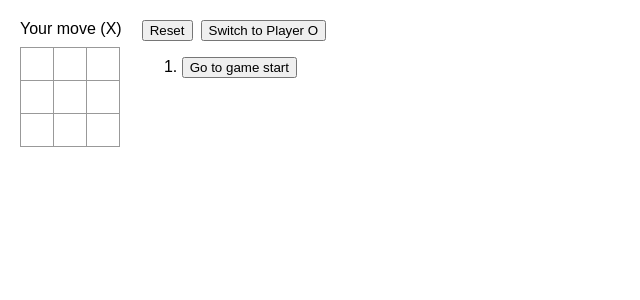
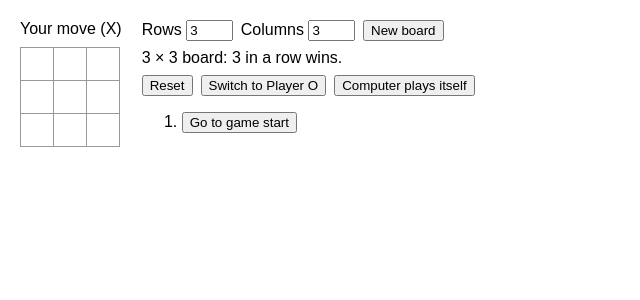
Before and after one commit to johnleevidomingo/react-tic-tac-toe, a React (Vite) app: page / in a window 1280 px wide. Shown: the top 300 px of the page, without its empty margins (0-640 px from the left). Built offline with nearby package versions, Linux system fonts and the light colour scheme.

Commit message:
Challenge 6: adjustable board size with generalized win check and computer player

```diff
--- a/src/App.jsx
+++ b/src/App.jsx
@@ -1,4 +1,18 @@
-import { useState } from 'react';
+import { useEffect, useState } from 'react';
+import {
+  calculateWinner,
+  createBoard,
+  findBestMove,
+  isBoardFull,
+  isGameOver,
+  nextPlayer,
+  otherPlayer,
+  winLength,
+} from './gameLogic';
+
+const MIN_SIZE = 1;
+const MAX_SIZE = 7;
+const AUTOPLAY_DELAY_MS = 400;
 
 function Square({ value, onSquareClick }) {
   return (
@@ -8,26 +22,74 @@ function Square({ value, onSquareClick }) {
   );
 }
 
-function Board({ squares, status, onSquareClick }) {
+function Board({ squares, rows, cols, status, onSquareClick }) {
+  const boardRows = [];
+  for (let row = 0; row < rows; row++) {
+    const rowSquares = [];
+    for (let col = 0; col < cols; col++) {
+      const i = row * cols + col;
+      rowSquares.push(<Square key={i} value={squares[i]} onSquareClick={() => onSquareClick(i)} />);
+    }
+    boardRows.push(
+      <div key={row} className="board-row">
+        {rowSquares}
+      </div>
+    );
+  }
   return (
     <>
       <div className="status">{status}</div>
-      <div className="board-row">
-        <Square value={squares[0]} onSquareClick={() => onSquareClick(0)} />
-        <Square value={squares[1]} onSquareClick={() => onSquareClick(1)} />
-        <Square value={squares[2]} onSquareClick={() => onSquareClick(2)} />
-      </div>
-      <div className="board-row">
-        <Square value={squares[3]} onSquareClick={() => onSquareClick(3)} />
-        <Square value={squares[4]} onSquareClick={() => onSquareClick(4)} />
-        <Square value={squares[5]} onSquareClick={() => onSquareClick(5)} />
-      </div>
-      <div className="board-row">
-        <Square value={squares[6]} onSquareClick={() => onSquareClick(6)} />
-        <Square value={squares[7]} onSquareClick={() => onSquareClick(7)} />
-        <Square value={squares[8]} onSquareClick={() => onSquareClick(8)} />
-      </div>
+      {boardRows}
     </>
+  );
+}
+
+function clampSize(value) {
+  const n = Math.round(Number(value));
+  if (Number.isNaN(n)) {
+    return MIN_SIZE;
+  }
+  return Math.min(MAX_SIZE, Math.max(MIN_SIZE, n));
+}
+
+// Rows and columns inputs. The board only changes when you press the button.
+function BoardSizeForm({ rows, cols, onResize }) {
+  const [draftRows, setDraftRows] = useState(String(rows));
+  const [draftCols, setDraftCols] = useState(String(cols));
+
+  function handleSubmit(event) {
+    event.preventDefault();
+    const nextRows = clampSize(draftRows);
+    const nextCols = clampSize(draftCols);
+    setDraftRows(String(nextRows));
+    setDraftCols(String(nextCols));
+    onResize(nextRows, nextCols);
+  }
+
+  return (
+    <form className="size-form" onSubmit={handleSubmit}>
+      <label>
+        Rows{' '}
+        <input
+          type="number"
+          min={MIN_SIZE}
+          max={MAX_SIZE}
+          value={draftRows}
+          onChange={(event) => setDraftRows(event.target.value)}
+        />
+      </label>
+      <label>
+        Columns{' '}
+        <input
+          type="number"
+          min={MIN_SIZE}
+          max={MAX_SIZE}
+          value={draftCols}
+          onChange={(event) => setDraftCols(event.target.value)}
+        />
+      </label>
+      <button type="submit">New board</button>
+    </form>
   );
 }
 
@@ -40,31 +102,33 @@ function SwitchPlayerButton({ humanPlayer, disabled, onSwitch }) {
 }
 
 export default function Game() {
-  // Each history entry is the board after one of your actions (a move or a switch)
-  // plus the computer's reply.
-  const [history, setHistory] = useState([Array(9).fill(null)]);
+  // Each history entry is a board and its size, after one of your actions (a move or a switch)
+  // plus the computer's reply, or after one computer move while it plays itself.
+  const [history, setHistory] = useState([{ squares: createBoard(3, 3), rows: 3, cols: 3 }]);
   const [currentMove, setCurrentMove] = useState(0);
   // The side you control. The computer always plays the other side.
   const [humanPlayer, setHumanPlayer] = useState('X');
-  const currentSquares = history[currentMove];
-  const gameOver = isGameOver(currentSquares);
+  const [autoPlaying, setAutoPlaying] = useState(false);
+  const { squares: currentSquares, rows, cols } = history[currentMove];
+  const gameOver = isGameOver(currentSquares, rows, cols);
 
   function handlePlay(nextSquares) {
-    const nextHistory = [...history.slice(0, currentMove + 1), nextSquares];
+    const nextHistory = [...history.slice(0, currentMove + 1), { squares: nextSquares, rows, cols }];
     setHistory(nextHistory);
     setCurrentMove(nextHistory.length - 1);
   }
 
   function handleSquareClick(i) {
-    if (gameOver || currentSquares[i]) {
+    if (gameOver || autoPlaying || currentSquares[i]) {
       return;
     }
     const nextSquares = currentSquares.slice();
     nextSquares[i] = humanPlayer;
 
     // The computer answers for the other side, unless your move ended the game.
-    if (!isGameOver(nextSquares)) {
-      nextSquares[findBestMove(nextSquares, otherPlayer(humanPlayer))] = otherPlayer(humanPlayer);
+    if (!isGameOver(nextSquares, rows, cols)) {
+      const computer = otherPlayer(humanPlayer);
+      nextSquares[findBestMove(nextSquares, rows, cols, computer)] = computer;
     }
     handlePlay(nextSquares);
   }
@@ -75,34 +139,73 @@ export default function Game() {
       return;
     }
     const nextSquares = currentSquares.slice();
-    nextSquares[findBestMove(nextSquares, humanPlayer)] = humanPlayer;
+    nextSquares[findBestMove(nextSquares, rows, cols, humanPlayer)] = humanPlayer;
     setHumanPlayer(otherPlayer(humanPlayer));
     handlePlay(nextSquares);
   }
 
+  // While autoplay is on, the computer makes one move for whoever is next every AUTOPLAY_DELAY_MS.
+  useEffect(() => {
+    if (!autoPlaying) {
+      return;
+    }
+    if (gameOver) {
+      setAutoPlaying(false);
+      setHumanPlayer(nextPlayer(currentSquares));
+      return;
+    }
+    const timer = setTimeout(() => {
+      const player = nextPlayer(currentSquares);
+      const nextSquares = currentSquares.slice();
+      nextSquares[findBestMove(nextSquares, rows, cols, player)] = player;
+      handlePlay(nextSquares);
+    }, AUTOPLAY_DELAY_MS);
+    return () => clearTimeout(timer);
+  });
+
+  function toggleAutoPlay() {
+    if (autoPlaying) {
+      // Stopping hands you whichever side is due to move.
+      setHumanPlayer(nextPlayer(currentSquares));
+    }
+    setAutoPlaying(!autoPlaying);
+  }
+
+  // Changing the board size starts a new game on the new board.
+  function handleResize(nextRows, nextCols) {
+    setHistory([{ squares: createBoard(nextRows, nextCols), rows: nextRows, cols: nextCols }]);
+    setCurrentMove(0);
+    setHumanPlayer('X');
+    setAutoPlaying(false);
+  }
+
   function jumpTo(nextMove) {
     setCurrentMove(nextMove);
+    setAutoPlaying(false);
     // After time travel you control whichever side is due to move.
-    setHumanPlayer(nextPlayer(history[nextMove]));
+    setHumanPlayer(nextPlayer(history[nextMove].squares));
   }
 
   function handleReset() {
-    setHistory([Array(9).fill(null)]);
+    setHistory([{ squares: createBoard(rows, cols), rows, cols }]);
     setCurrentMove(0);
     setHumanPlayer('X');
+    setAutoPlaying(false);
   }
 
-  const winner = calculateWinner(currentSquares);
+  const winner = calculateWinner(currentSquares, rows, cols);
   let status;
   if (winner) {
     status = 'Winner: ' + winner;
   } else if (isBoardFull(currentSquares)) {
     status = 'Draw';
+  } else if (autoPlaying) {
+    status = 'Computer is playing ' + nextPlayer(currentSquares);
   } else {
     status = 'Your move (' + humanPlayer + ')';
   }
 
-  const moves = history.map((squares, move) => {
+  const moves = history.map((entry, move) => {
     let description;
     if (move > 0) {
       description = 'Go to move #' + move;
@@ -119,99 +222,32 @@ export default function Game() {
   return (
     <div className="game">
       <div className="game-board">
-        <Board squares={currentSquares} status={status} onSquareClick={handleSquareClick} />
+        <Board
+          squares={currentSquares}
+          rows={rows}
+          cols={cols}
+          status={status}
+          onSquareClick={handleSquareClick}
+        />
       </div>
       <div className="game-info">
+        <BoardSizeForm rows={rows} cols={cols} onResize={handleResize} />
+        <p className="rule">
+          {rows} × {cols} board: {winLength(rows, cols)} in a row wins.
+        </p>
         <div className="controls">
           <button onClick={handleReset}>Reset</button>
-          <SwitchPlayerButton humanPlayer={humanPlayer} disabled={gameOver} onSwitch={handleSwitch} />
+          <SwitchPlayerButton
+            humanPlayer={humanPlayer}
+            disabled={gameOver || autoPlaying}
+            onSwitch={handleSwitch}
+          />
+          <button onClick={toggleAutoPlay} disabled={gameOver && !autoPlaying}>
+            {autoPlaying ? 'Stop' : 'Computer plays itself'}
+          </button>
         </div>
         <ol>{moves}</ol>
       </div>
     </div>
   );
 }
-
-// Matches any win in the 9-character board string (rows, columns, both diagonals).
-// Empty squares are written as '-' so every square takes exactly one character.
-const re = /^(?:(?:...){0,2}([OX])\1\1|.{0,2}([OX])..\2..\2|([OX])...\3...\3|..([OX]).\4.\4)/g;
-
-export function calculateWinner(squares) {
-  const board = squares.map((square) => square ?? '-').join('');
-  // The g flag makes re remember where its last match ended, so reset it before each use.
-  re.lastIndex = 0;
-  const match = re.exec(board);
-  if (!match) {
-    return null;
-  }
-  // Exactly one of the four capture groups is filled: the winning player.
-  return match[1] || match[2] || match[3] || match[4];
-}
-
-function isBoardFull(squares) {
-  return squares.every((square) => square !== null);
-}
-
-export function isGameOver(squares) {
-  return calculateWinner(squares) !== null || isBoardFull(squares);
-}
-
-export function otherPlayer(player) {
-  return player === 'X' ? 'O' : 'X';
-}
-
-// X always moves first, so it is X's turn whenever both sides have the same number of marks.
-export function nextPlayer(squares) {
-  const xCount = squares.filter((square) => square === 'X').length;
-  const oCount = squares.filter((square) => square === 'O').length;
-  return xCount === oCount ? 'X' : 'O';
-}
-
-// Scores a board from X's point of view: positive means X wins, negative means O wins, 0 is a draw.
-// Faster wins (smaller depth) score higher, so the computer finishes a won game instead of stalling.
-export function minimax(board, depth, isMaximizing) {
-  const winner = calculateWinner(board);
-  if (winner === 'X') {
-    return 10 - depth;
-  }
-  if (winner === 'O') {
-    return depth - 10;
-  }
-  if (isBoardFull(board)) {
-    return 0;
-  }
-
-  // X is the maximizing player, O the minimizing one.
-  let bestScore = isMaximizing ? -Infinity : Infinity;
-  const player = isMaximizing ? 'X' : 'O';
-  for (let i = 0; i < board.length; i++) {
-    if (board[i] === null) {
-      board[i] = player;
-      const score = minimax(board, depth + 1, !isMaximizing);
-      board[i] = null; // undo the move
-      bestScore = isMaximizing ? Math.max(bestScore, score) : Math.min(bestScore, score);
-    }
-  }
-  return bestScore;
-}
-
-// Tries every open square for player and returns the one minimax rates best.
-export function findBestMove(squares, player) {
-  const board = squares.slice();
-  // minimax scores favor X, so flip the sign for O: the highest score is then always best for player.
-  const sign = player === 'X' ? 1 : -1;
-  let bestMove = -1;
-  let bestScore = -Infinity;
-  for (let i = 0; i < board.length; i++) {
-    if (board[i] === null) {
-      board[i] = player;
-      const score = sign * minimax(board, 1, player !== 'X');
-      board[i] = null; // undo the move
-      if (score > bestScore) {
-        bestScore = score;
-        bestMove = i;
-      }
-    }
-  }
-  return bestMove;
-}
--- /dev/null
+++ b/src/gameLogic.js
@@ -0,0 +1,227 @@
+// Game rules and the computer player for a rows x cols board.
+// The board is a flat array read row by row: the square at (row, col) is squares[row * cols + col].
+// A player wins with min(rows, cols) of their marks in a row, column or diagonal.
+
+export function createBoard(rows, cols) {
+  return Array(rows * cols).fill(null);
+}
+
+export function winLength(rows, cols) {
+  return Math.min(rows, cols);
+}
+
+export function otherPlayer(player) {
+  return player === 'X' ? 'O' : 'X';
+}
+
+// X always moves first, so it is X's turn whenever both sides have the same number of marks.
+export function nextPlayer(squares) {
+  const xCount = squares.filter((square) => square === 'X').length;
+  const oCount = squares.filter((square) => square === 'O').length;
+  return xCount === oCount ? 'X' : 'O';
+}
+
+export function isBoardFull(squares) {
+  return squares.every((square) => square !== null);
+}
+
+// Every run of winLength squares on the board, as lists of indices.
+// They depend only on the board size, so each size is worked out once and reused.
+const linesCache = new Map();
+
+export function getLines(rows, cols) {
+  const key = rows + 'x' + cols;
+  if (!linesCache.has(key)) {
+    const k = winLength(rows, cols);
+    const directions = [
+      [0, 1], // across a row
+      [1, 0], // down a column
+      [1, 1], // diagonal down-right
+      [1, -1], // diagonal down-left
+    ];
+    const lines = [];
+    const seen = new Set();
+    for (let row = 0; row < rows; row++) {
+      for (let col = 0; col < cols; col++) {
+        for (const [dRow, dCol] of directions) {
+          const endRow = row + dRow * (k - 1);
+          const endCol = col + dCol * (k - 1);
+          if (endRow < 0 || endRow >= rows || endCol < 0 || endCol >= cols) {
+            continue;
+          }
+          const line = [];
+          for (let step = 0; step < k; step++) {
+            line.push((row + dRow * step) * cols + (col + dCol * step));
+          }
+          // With k = 1 all four directions give the same single square; keep it once.
+          const id = line.join(',');
+          if (!seen.has(id)) {
+            seen.add(id);
+            lines.push(line);
+          }
+        }
+      }
+    }
+    linesCache.set(key, lines);
+  }
+  return linesCache.get(key);
+}
+
+// Loops over every possible winning run instead of using the 3x3 regex.
+export function calculateWinner(squares, rows, cols) {
+  for (const line of getLines(rows, cols)) {
+    const first = squares[line[0]];
+    if (first && line.every((i) => squares[i] === first)) {
+      return first;
+    }
+  }
+  return null;
+}
+
+export function isGameOver(squares, rows, cols) {
+  return calculateWinner(squares, rows, cols) !== null || isBoardFull(squares);
+}
+
+// ---------- Computer player ----------
+
+// Any win scores far above any heuristic score.
+const WIN_SCORE = 1000000;
+// Rough cap on positions searched per move, so big boards stay responsive.
+const SEARCH_BUDGET = 1000000;
+
+// How promising a position looks, from X's point of view, when the search stops before the game ends.
+// Each run that only one player has marks in counts for that player, more so the fuller it is.
+function evaluate(board, lines) {
+  let score = 0;
+  for (const line of lines) {
+    let x = 0;
+    let o = 0;
+    for (const i of line) {
+      if (board[i] === 'X') x++;
+      else if (board[i] === 'O') o++;
+    }
+    if (o === 0 && x > 0) score += 3 ** x;
+    else if (x === 0 && o > 0) score -= 3 ** o;
+  }
+  return score;
+}
+
+// How many moves ahead to look: the whole game on small boards, fewer moves as the board grows.
+function searchDepth(emptyCount) {
+  let depth = 0;
+  let positions = 1;
+  while (depth < emptyCount && positions * (emptyCount - depth) <= SEARCH_BUDGET) {
+    positions *= emptyCount - depth;
+    depth++;
+  }
+  return Math.max(depth, 1);
+}
+
+// Open squares, nearest the center first. Trying good moves first lets alpha-beta skip more of the tree.
+function orderedMoves(board, rows, cols) {
+  const centerRow = (rows - 1) / 2;
+  const centerCol = (cols - 1) / 2;
+  const moves = [];
+  for (let i = 0; i < board.length; i++) {
+    if (board[i] === null) {
+      const row = Math.floor(i / cols);
+      const col = i % cols;
+      moves.push({ i, distance: Math.abs(row - centerRow) + Math.abs(col - centerCol) });
+    }
+  }
+  moves.sort((a, b) => a.distance - b.distance);
+  return moves.map((move) => move.i);
+}
+
+// Recursive minimax with alpha-beta pruning. Scores are from X's point of view:
+// positive means X wins, negative means O wins, 0 is a draw. Faster wins score higher.
+// When depth reaches maxDepth the position is scored with evaluate() instead of searched further.
+export function minimax(board, depth, isMaximizing, game, alpha = -Infinity, beta = Infinity) {
+  const { rows, cols, lines, maxDepth } = game;
+  const winner = calculateWinner(board, rows, cols);
+  if (winner === 'X') {
+    return WIN_SCORE - depth;
+  }
+  if (winner === 'O') {
+    return depth - WIN_SCORE;
+  }
+  if (isBoardFull(board)) {
+    return 0;
+  }
+  if (depth >= maxDepth) {
+    return evaluate(board, lines);
+  }
+
+  // X is the maximizing player, O the minimizing one.
+  let bestScore = isMaximizing ? -Infinity : Infinity;
+  const player = isMaximizing ? 'X' : 'O';
+  for (const i of orderedMoves(board, rows, cols)) {
+    board[i] = player;
+    const score = minimax(board, depth + 1, !isMaximizing, game, alpha, beta);
+    board[i] = null; // undo the move
+    if (isMaximizing) {
+      bestScore = Math.max(bestScore, score);
+      alpha = Math.max(alpha, score);
+    } else {
+      bestScore = Math.min(bestScore, score);
+      beta = Math.min(beta, score);
+    }
+    if (beta <= alpha) {
+      break; // the opponent will never allow this line, so stop looking at it
+    }
+  }
+  return bestScore;
+}
+
+// Returns an open square that would win the game for player, or -1 if there is none.
+function findWinningMove(board, rows, cols, player) {
+  for (let i = 0; i < board.length; i++) {
+    if (board[i] === null) {
+      board[i] = player;
+      const wins = calculateWinner(board, rows, cols) === player;
+      board[i] = null;
+      if (wins) {
+        return i;
+      }
+    }
+  }
+  return -1;
+}
+
+// Picks the best open square for player, or -1 if the board is full.
+export function findBestMove(squares, rows, cols, player) {
+  const board = squares.slice();
+  const moves = orderedMoves(board, rows, cols);
+  if (moves.length === 0) {
+    return -1;
+  }
+
+  // Quick checks first: take a win, otherwise block the opponent's.
+  const win = findWinningMove(board, rows, cols, player);
+  if (win !== -1) {
+    return win;
+  }
+  const block = findWinningMove(board, rows, cols, otherPlayer(player));
+  if (block !== -1) {
+    return block;
+  }
+
+  const game = { rows, cols, lines: getLines(rows, cols), maxDepth: searchDepth(moves.length) };
+  // minimax scores favor X, so flip the sign for O: the highest score is then always best for player.
+  let bestMove = moves[0];
+  let bestScore = -Infinity;
+  for (const i of moves) {
+    board[i] = player;
+    // Pass the best score found so far, so moves that can't beat it are cut off early.
+    const score =
+      player === 'X'
+        ? minimax(board, 1, false, game, bestScore, Infinity)
+        : -minimax(board, 1, true, game, -Infinity, -bestScore);
+    board[i] = null; // undo the move
+    if (score > bestScore) {
+      bestScore = score;
+      bestMove = i;
+    }
+  }
+  return bestMove;
+}
--- a/src/styles.css
+++ b/src/styles.css
@@ -46,3 +46,18 @@ body {
   display: flex;
   gap: 8px;
 }
+
+.size-form {
+  display: flex;
+  flex-wrap: wrap;
+  align-items: center;
+  gap: 8px;
+}
+
+.size-form input {
+  width: 3.5em;
+}
+
+.rule {
+  margin: 8px 0;
+}
```
Also changed, not shown: 1 other file (tests, documents, lock files or other folders).
